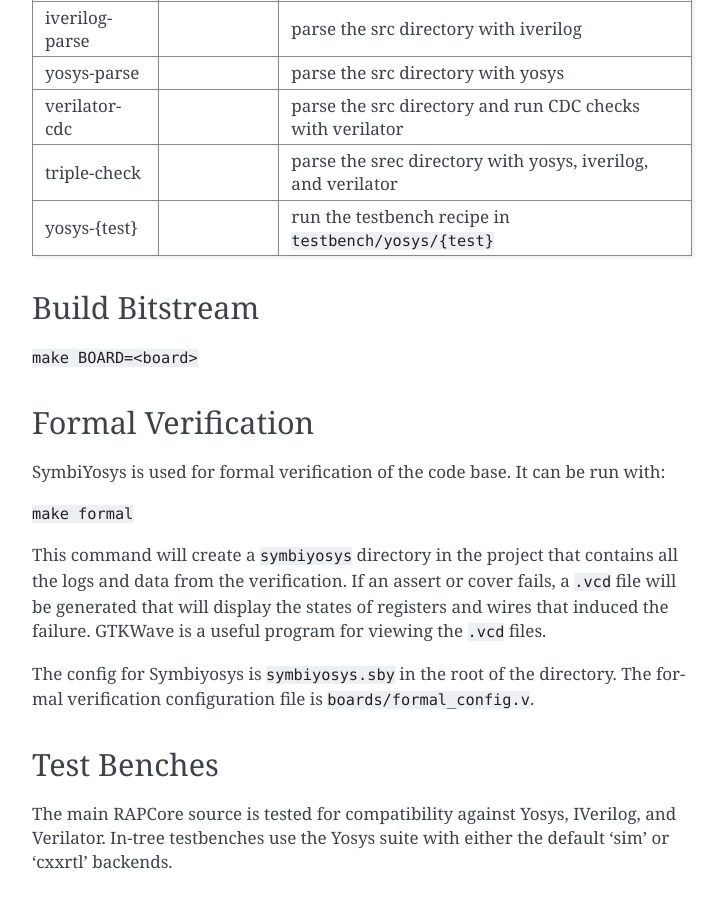
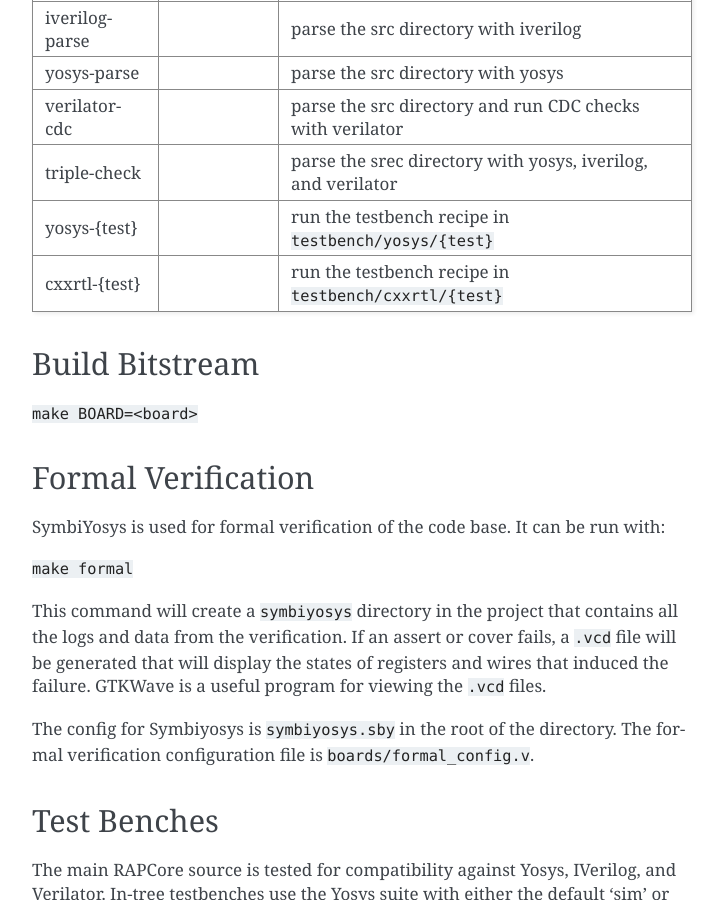
Before and after one commit to RAPcores/rapcores, a Sphinx documentation site: the page built from docs/dev.md, in a window 1280 px wide and 900 px high, scrolled down 1472 px. Shown: the whole window, without its empty margins (388-1112 px from the left). Built offline with Sphinx 7.4.7, drawn with Linux system fonts in a browser that asks for light colours.

Commit message:
[docs] add cxxrtl to make targets table

```diff
--- a/docs/dev.md
+++ b/docs/dev.md
@@ -62,6 +62,7 @@
 | verilator-cdc  |           | parse the src directory and run CDC checks with verilator |
 | triple-check   |           | parse the srec directory with yosys, iverilog, and verilator |
 | yosys-{test}   |           | run the testbench recipe in `testbench/yosys/{test}` |
+| cxxrtl-{test}  |           | run the testbench recipe in `testbench/cxxrtl/{test}` |
 
 
 ## Build Bitstream
```
